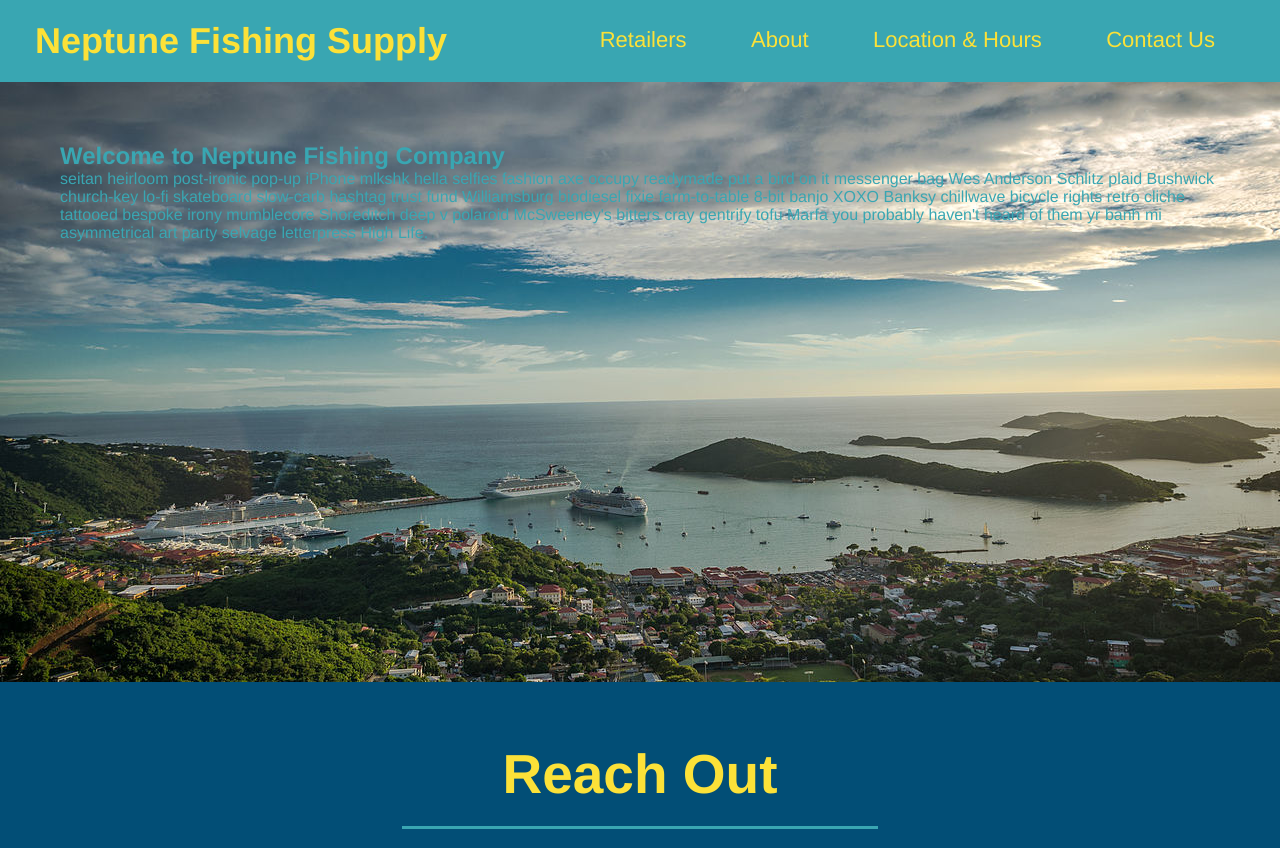
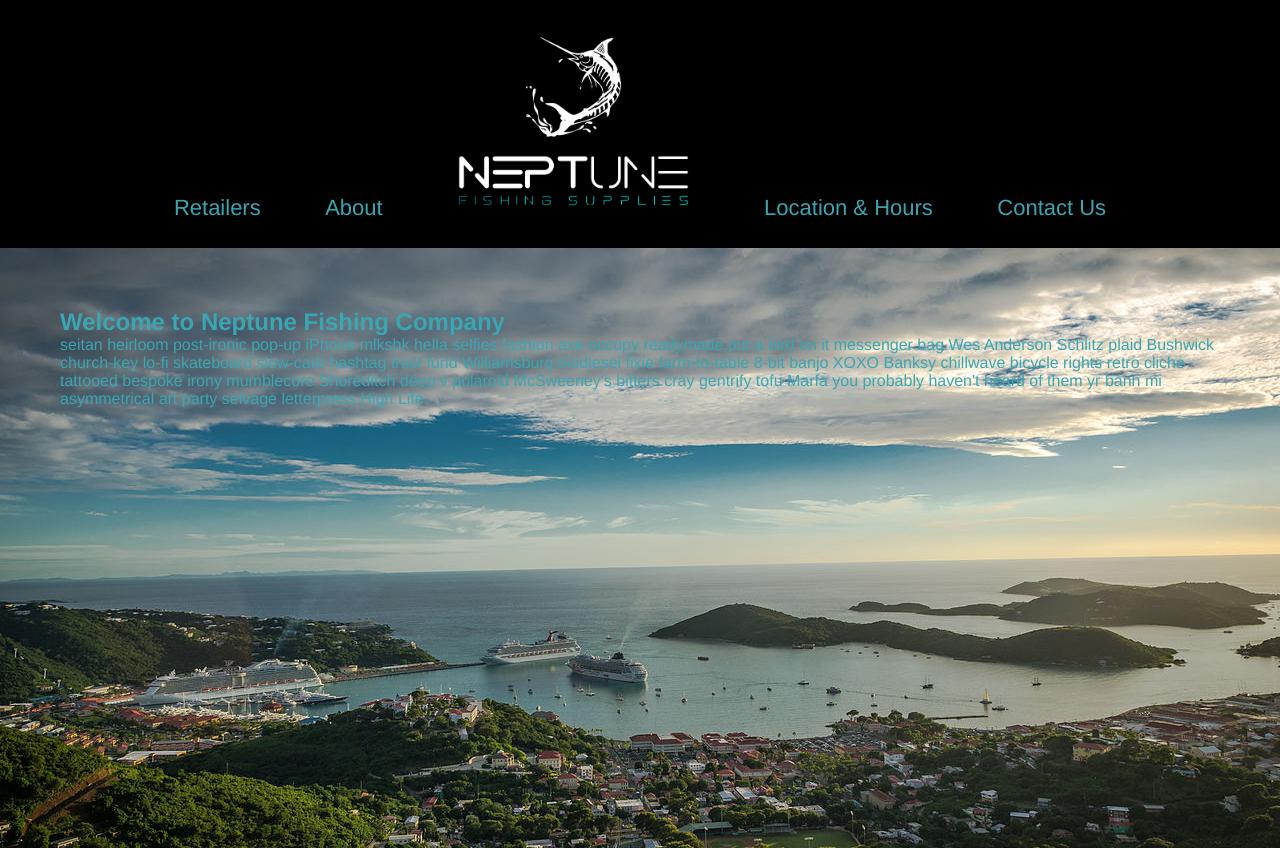
Before and after one commit to cannonel/neptune-fishing-co, a plain HTML site: page index.html in a window 1280 px wide. Shown: the top 848 px of the page. Drawn offline with Linux system fonts and the light colour scheme.

Commit message:
add logos to header, footer

```diff
--- a/assets/style.css
+++ b/assets/style.css
@@ -12,29 +12,31 @@ body {
 
 /* apply styles to <header> */
 header {
-  padding: 20px 35px;
-  background-color: #39a6b2;
+  background: black;
+  width: 100%;
+  padding: 20px 15px;
+  display: flex;
+  justify-content: center;
 }
 
-header h1 {
-  font-weight: bold;
-  font-size: 36px;
-  color: #fce138;
-  margin: 0;
-  display: inline;
-}
 header a {
   text-decoration: none;
-  color: #fce138;
+  color: #39a6b2;
+}
+
+nav img {
+  width: 25%;
+ /* margin: 5px 0; */
 }
 
 header nav {
   float: right;
   margin: 7px 0;
+  text-align: center;
 }
 
 header nav ul li {
-  display: inline;
+  display: inline-block;
 }
 
 header nav ul li a {
@@ -44,20 +46,18 @@ header nav ul li a {
 }
 
 footer {
-  background: #fce138;
+  background: black;
   width: 100%;
-  padding: 40px 35px;
-}
-
-footer img {
-  align-items: center;
-  width: 15%;
-  margin: 10px 0;
+  padding: 10px 15px;
+  display: flex;
+  justify-content: center;
 }
 
 
-
-
+footer img {
+  height: 0%;
+  width: 25%;
+}
 
 section {
   padding: 60px;
--- a/index.html
+++ b/index.html
@@ -14,12 +14,6 @@
 <body>
   <!-- navigation -->
   <header>
-    <h1>
-        <a href="/">
-          Neptune Fishing Supply
-        </a>
-      </h1>
-
     <nav>
         <ul>
             <li>
@@ -28,6 +22,9 @@
             <li>
                 <a href="#about">About</a>
             </li>
+
+            <img src="./assets/images/customcolor_logo_transparent_background.png">
+
             <li>
                 <a href="#location-hours">Location & Hours</a>
             </li>
@@ -92,7 +89,7 @@
 
   <!-- footer -->
   <footer>
-   <img src="./assets/images/customcolor_logo_transparent_background.png">
+   <img src="./assets/images/color2-white_textlogo_transparent_background.png">
 
   </footer>
 </body>
```
